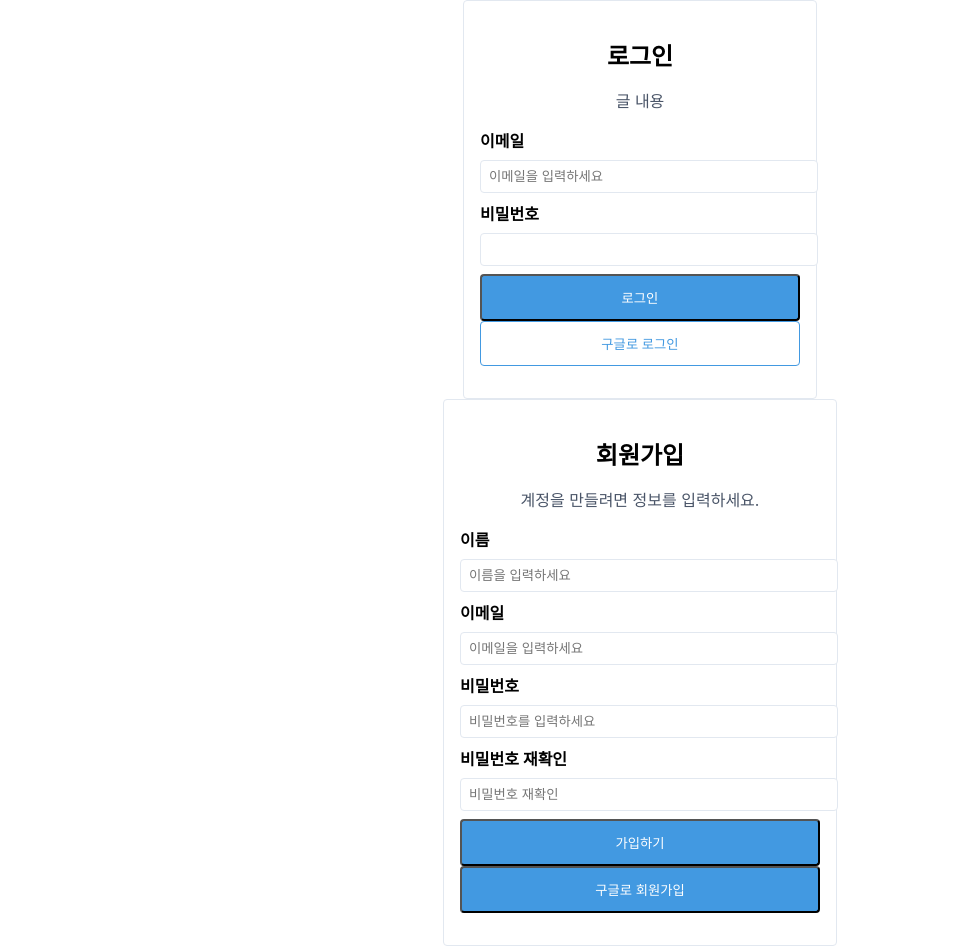
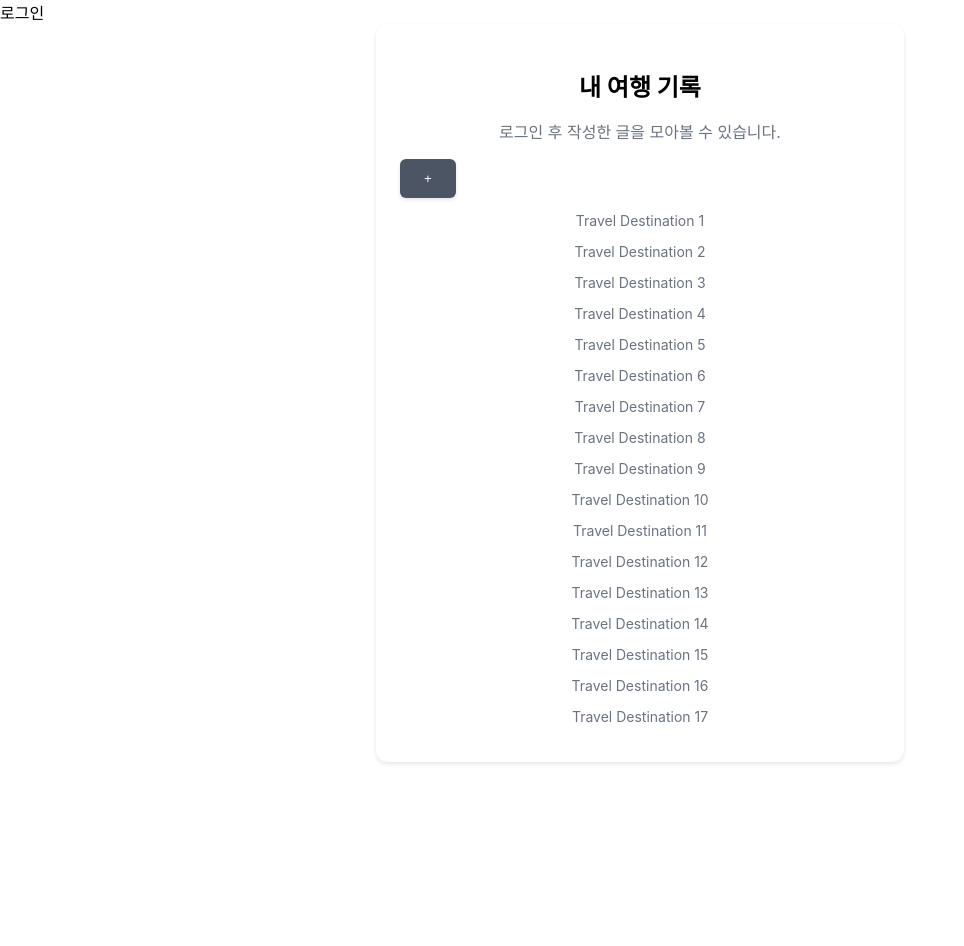
Before and after one commit to gimnayoung/tirp-fe, a React (Create React App) app: page / in a window 1280 px wide. Shown: the whole page, without its empty margins (0-964 px from the left). After the commit the page ends 800 px from the top, so only its background shows below. Built offline with nearby package versions, Linux system fonts and the light colour scheme; no server answers.

Commit message:
회원가입&로그인 기능

```diff
--- a/src/App.js
+++ b/src/App.js
@@ -1,12 +1,17 @@
 import React from "react";
-import Login from "./components/login"
-import SginUp from "./components/sginUp";
+import AppRouter from "./routers/AppRouter";
+import AppLayout from "./layout/appLayout";
+import store from "./reducer/store";
 
 function App() {
+  let unsubscribe = store.subscribe(() =>
+  console.log(store.getState(),"상태알려줌")
+);
   return (
     <div>
-     <Login/>
-     <SginUp/>
+      <AppLayout>
+        <AppRouter/>
+      </AppLayout>
     </div>
   );
 }
--- a/src/action/userAction.js
+++ b/src/action/userAction.js
@@ -1,20 +1,55 @@
 import * as types from "../constants/user.constants";
 import api from "../utils/api";
 
-const sginUpUser = ({ email, name, password }) => {
+const signUpUser = ({ email, name, password },navigate) => {
     return async (dispatch) => {
         try {
-            dispatch({ type: types.SGINUP_USER_REQUEST });
+            dispatch({ type: types.SIGNUP_USER_REQUEST });
             const response= await api.post('/user',{email, name, password});
             if(response.status!==200) throw new Error(response.error)
-            dispatch ({type: types.SGINUP_USER_SUCCESS});
+            dispatch ({type: types.SIGNUP_USER_SUCCESS});
             alert('회원가입에 성공했습니다.')
+            navigate('/login');
         } catch (error) {
-            dispatch({type:types.SGINUP_USER_FAIL,payload:error.error});
+            dispatch({type:types.SIGNUP_USER_FAIL,payload:error.error});
         }
     };
 };
 
+const loginWithEmail =({email ,password})=>async (dispatch) =>{
+    try{
+        dispatch({type:types.LOGIN_REQUEST});
+        const response =await api.post("/auth/login",{email, password});
+        if(response.status !== 200) throw new Error(response.error);
+        dispatch({type:types.LOGIN_SUCCESS, payload:response.data});
+        sessionStorage.setItem("token",response.data.token);
+        alert('로그인에 성공했습니다.')
+        }
+    catch(error){
+        dispatch({type:types.LOGIN_FAIL,payload:error.error});
+    }
+}
+
+const loginWithToken=()=>async (dispatch) =>{
+    try{
+        dispatch({type:types.LOGIN_TOKEN_REQUES});
+        const response = await api.get("/user/me");
+        if(response.status !== 200) throw new Error(response.error);
+        dispatch({type:types.LOGIN_TOKEN_SUCCESS, payload:response.data})
+    }
+    catch(error){
+        dispatch({type:types.LOGIN_TOKEN_FAIL});
+        dispatch(logout());
+    }
+}
+
+const logout=()=>async(dispatch)=> {
+    dispatch({type:types.LOGOUT});
+    sessionStorage.removeItem("token");
+}
 export const userActions = {
-    sginUpUser,
+    signUpUser,
+    loginWithEmail,
+    loginWithToken,
+    logout
 };
--- a/src/components/login.js
+++ b/src/components/login.js
@@ -1,5 +1,8 @@
 import styled from 'styled-components';
-import React from "react";
+import React, { useState } from "react";
+import { useNavigate } from 'react-router-dom';
+import {useDispatch,useSelector} from "react-redux";
+import { userActions } from '../action/userAction';
 
 const StyledContainer = styled.div`
   text-align: center;
@@ -28,7 +31,7 @@ const StyledCardDescription = styled.p`
   color: #4a5568;
 `;
 
-const StyledCardContent = styled.div`
+const StyledCardContent = styled.form`
   margin-top: 1rem;
   margin-bottom: 1rem;
 
@@ -79,21 +82,35 @@ const StyledOutlineButton = styled(StyledButton)`
 // `;
 
 function Login() {
+  const [email,setEmail]=useState("");
+  const [password,setPassword]=useState("");
+  const navigate= useNavigate();
+  const dispatch=useDispatch();
+  const user= useSelector((state)=>state.user.user);
+  console.log('loginuser',user)
+
+  const loginWithEmail=(e)=>{
+    e.preventDefault();
+    dispatch(userActions.loginWithEmail({email,password}));
+  }
+  if(user){
+    navigate('/');
+  }
   return (
     <div>
-        <StyledCard key="1">
+      <StyledCard>
       <StyledCardHeader>
         <StyledCardTitle>로그인</StyledCardTitle>
         <StyledCardDescription>글 내용</StyledCardDescription>
       </StyledCardHeader>
-      <StyledCardContent>
+      <StyledCardContent onClick={loginWithEmail}>
         <div>
           <StyledLabel htmlFor="email">이메일</StyledLabel>
-          <StyledInput id="email" placeholder="이메일을 입력하세요" required type="email" />
+          <StyledInput  onChange={(e)=>{ setEmail(e.target.value)}}  id="email" placeholder="이메일을 입력하세요" required type="email" />
         </div>
         <div>
           <StyledLabel htmlFor="password">비밀번호</StyledLabel>
-          <StyledInput id="password" required type="password" />
+          <StyledInput  onChange={(e)=>{ setPassword(e.target.value)}} id="password" required type="password" />
         </div>
         <StyledButton>로그인</StyledButton>
         <StyledOutlineButton>
--- /dev/null
+++ b/src/components/navbar.js
@@ -0,0 +1,32 @@
+import { useEffect } from "react";
+import {useDispatch,useSelector} from "react-redux";
+import { useNavigate } from 'react-router-dom';
+import { userActions } from "../action/userAction";
+
+function Navber({user}){
+    const navigate= useNavigate();
+    const dispatch = useDispatch();
+
+    const logout=()=>{
+       console.log('로그아웃클릭')
+        dispatch(userActions.logout());
+    }
+    return (
+        <div>
+           {user ?(
+                <div onClick={logout} className="log">
+                  {/* {!isMobile && ( */}
+                    <span className="log">로그아웃</span>
+                  {/* )} */}
+                </div>
+              ) : (
+                <div onClick={() => navigate("/login")} className="log">
+                  {/* {!isMobile &&  */}
+                  <span className="log">로그인</span>
+                  {/* } */}
+                </div>
+            )}
+        </div>
+    )
+}
+export default Navber;
--- a/src/components/sginUp.js
+++ b/src/components/signUp.js
@@ -82,7 +82,7 @@ const StyledLink = styled.a`
   }
 `;
 
-function SginUp() {
+function SignUp() {
     const navigate=useNavigate();
     const dispatch=useDispatch();
     const [formData,setFormData]=useState({
@@ -107,7 +107,7 @@ function SginUp() {
             return;
         }
         setPasswordError("");
-        dispatch(userActions.sginUpUser({email,password,name},navigate));
+        dispatch(userActions.signUpUser({email,password,name},navigate));
     }
   return (
     <StyledCard key="2">
@@ -154,4 +154,4 @@ function SginUp() {
   );
 }
 
-export default SginUp;
+export default SignUp;
--- /dev/null
+++ b/src/components/trip.js
@@ -0,0 +1,97 @@
+import styled from 'styled-components';
+// import Link from "next/link"
+
+const StyledCard = styled.div`
+  width: 100%;
+  max-width: 30rem;
+  margin: 0 auto;
+  background-color: #fff;
+  border-radius: 0.75rem;
+  box-shadow: 0 0.125rem 0.25rem rgba(0, 0, 0, 0.1);
+  padding: 1.5rem;
+`;
+
+const CardHeader = styled.div`
+  text-align: center;
+`;
+
+const CardTitle = styled.h2`
+  font-size: 1.5rem;
+  font-weight: bold;
+  margin-bottom: 1rem;
+`;
+
+const CardDescription = styled.p`
+  font-size: 1rem;
+  color: #6b7280;
+`;
+
+const CardContent = styled.div`
+  padding: 0;
+`;
+
+const StyledButton = styled.button`
+  background-color: #4b5563;
+  color: #fff;
+  padding: 0.75rem 1.5rem;
+  border: none;
+  border-radius: 0.375rem;
+  box-shadow: 0 0.125rem 0.25rem rgba(0, 0, 0, 0.1);
+  transition: background-color 0.3s ease;
+  cursor: pointer;
+
+  &:hover {
+    background-color: #374151;
+  }
+`;
+
+const ScrollArea = styled.div`
+  overflow-y: auto;
+  max-height: 540px;
+`;
+
+const TravelImage = styled.img`
+  width: 100%;
+  height: 12.5rem; /* Adjust as needed */
+  object-fit: cover;
+  cursor: pointer;
+`;
+
+const TravelDestination = styled.p`
+  font-size: 0.875rem;
+  text-align: center;
+  color: #6b7280;
+`;
+
+function Trip() {
+  return (
+    <StyledCard>
+      <CardHeader>
+        <CardTitle>내 여행 기록</CardTitle>
+        <CardDescription>로그인 후 작성한 글을 모아볼 수 있습니다.</CardDescription>
+      </CardHeader>
+      <div className="flex justify-end mt-4">
+        <StyledButton>+</StyledButton>
+      </div>
+      <CardContent>
+        <ScrollArea>
+          <div className="grid grid-cols-3 gap-2">
+            {Array.from({ length: 20 }, (_, index) => (
+              <div key={index}>
+                {/* <Link href="#">
+                  <TravelImage
+                    alt="Travel Photo"
+                    src="/placeholder.svg"
+                  />
+                </Link> */}
+                <TravelDestination>Travel Destination {index + 1}</TravelDestination>
+              </div>
+            ))}
+          </div>
+        </ScrollArea>
+      </CardContent>
+    </StyledCard>
+  );
+}
+
+export default Trip;
--- a/src/constants/user.constants.js
+++ b/src/constants/user.constants.js
@@ -1,3 +1,10 @@
-export const SGINUP_USER_REQUEST="SGINUP_USER_REQUEST";
-export const SGINUP_USER_SUCCESS="SGINUP_USER_SUCCESS";
-export const SGINUP_USER_FAIL="SGINUP_USER_FAIL";
+export const SIGNUP_USER_REQUEST="SIGNUP_USER_REQUEST";
+export const SIGNUP_USER_SUCCESS="SIGNUP_USER_SUCCESS";
+export const SIGNUP_USER_FAIL="SIGNUP_USER_FAIL";
+export const LOGIN_REQUEST="LOGIN_REQUEST";
+export const LOGIN_SUCCESS="LOGIN_SUCCESS";
+export const LOGIN_FAIL="LOGIN_FAIL";
+export const LOGIN_TOKEN_REQUES="LOGIN_TOKEN_REQUES";
+export const LOGIN_TOKEN_SUCCESS="LOGIN_TOKEN_SUCCESS";
+export const LOGIN_TOKEN_FAIL="LOGIN_TOKEN_FAIL"
+export const LOGOUT="LOGOUT";
--- a/src/index.js
+++ b/src/index.js
@@ -1,6 +1,6 @@
 import { BrowserRouter as Router } from 'react-router-dom';
 import React from 'react';
-import ReactDOM from 'react-dom/client';
+import ReactDOM from 'react-dom';
 import './index.css';
 import App from './App';
 import reportWebVitals from './reportWebVitals';
--- /dev/null
+++ b/src/layout/appLayout.js
@@ -0,0 +1,27 @@
+import React, { useEffect } from "react";
+import { useLocation } from "react-router";
+import Navbar from "../components/navbar";
+import { useDispatch, useSelector } from "react-redux";
+import { userActions } from "../action/userAction";
+
+const AppLayout = ({ children }) => {
+  const location = useLocation();
+  const dispatch = useDispatch();
+  const { user } = useSelector((state) => state.user);
+
+  useEffect(() => {
+    dispatch(userActions.loginWithToken());
+    console.log(user,'user')
+  }, []);
+
+  return (
+    <div>
+        <>
+          <Navbar user={user} />
+          {children}
+        </>
+    </div>
+  );
+};
+
+export default AppLayout;
--- a/src/reducer/userReducer.js
+++ b/src/reducer/userReducer.js
@@ -3,19 +3,28 @@ import * as types from "../constants/user.constants";
 const initialState = {
   loading: false,
   user: null,
-  error: ""
+  error:""
 };
 
 function userReducer(state = initialState, action) {
   const { type, payload } = action;
   switch (type) {
-    case types.SGINUP_USER_REQUEST:
-        return {...state,loading:true}
-    case types.SGINUP_USER_FAIL:
+    case types.SIGNUP_USER_REQUEST:
+    case types.LOGIN_REQUEST:
+    case types.LOGIN_TOKEN_REQUES:
+        return {...state,loading:false}
+    case types.LOGIN_SUCCESS:
+    case types.LOGIN_TOKEN_SUCCESS:
+      return {...state,loading:false,user:payload.user}
+    case types.SIGNUP_USER_FAIL:
+    case types.LOGIN_FAIL:
         return {...state,loading:false,error:payload}
-
+    case type.LOGIN_TOKEN_FAIL:
+        return {...state,loading:false}
+    case type.LOGOUT:
+        return{...state,user:null}
     default:
-      return state; // 기본 케이스에서는 현재 상태를 그대로 반환합니다.
+      return state;
   }
 }
 
--- /dev/null
+++ b/src/routers/AppRouter.js
@@ -0,0 +1,44 @@
+import React from "react";
+import {
+    Route,
+    Routes,
+    Link,
+    useNavigate,
+    Outlet,
+    BrowserRouter,
+    HashRouter,
+  } from "react-router-dom";
+import SignUp from "../components/signUp";
+import Login from "../components/login"
+import Trip from "../components/trip";
+const AppRouter=()=>{
+return(
+    <div>
+        <Routes>
+          <Route path="/"
+                element={
+                    <>
+                    <Trip/>
+                    </>
+                }
+            />
+            <Route path="/sign"
+                element={
+                    <>
+                    <SignUp/>
+                    </>
+                }
+            />
+            <Route path="/login"
+                element={
+                    <>
+                    <Login/>
+                    </>
+                }
+            />
+
+        </Routes>
+    </div>
+)
+}
+export default AppRouter;
```
